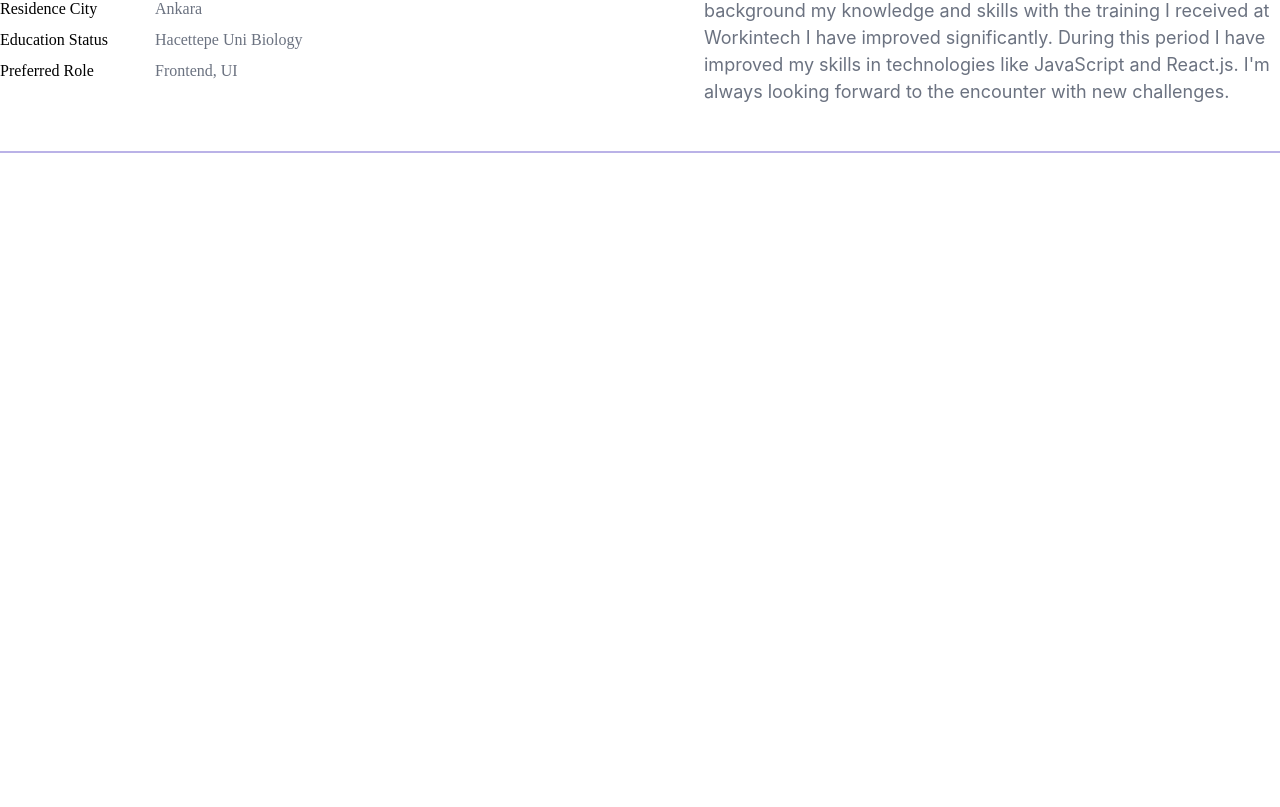
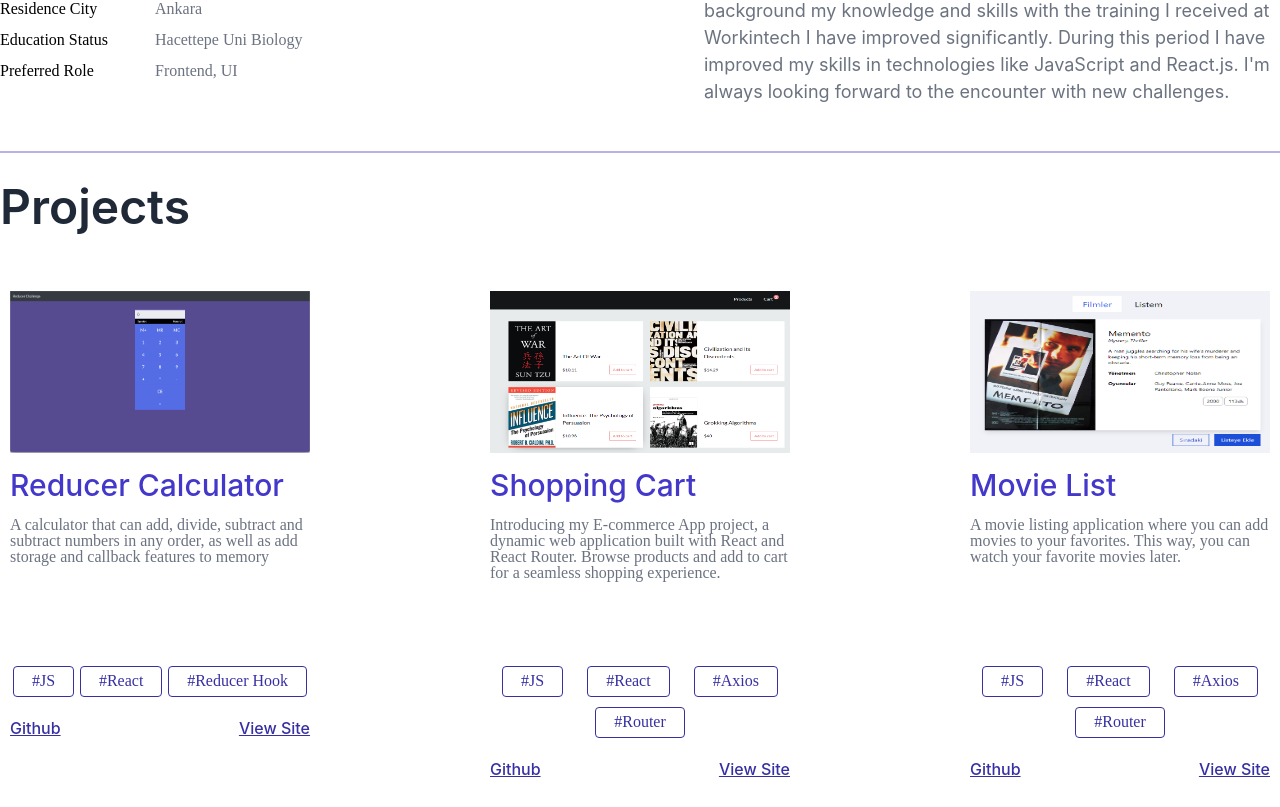
Before and after one commit to deniz244/web-sayfam, a React (Create React App) app: page / in a window 1280 px wide. Shown: the part 1067-1874 px from the top of the page. Before the commit the page ends 1250 px from the top, so only its background shows below. Built offline with nearby package versions, Linux system fonts and the light colour scheme.

Commit message:
projects comp bitti home.j'e eklendi

```diff
--- a/src/Data/projectsData.js
+++ b/src/Data/projectsData.js
@@ -1,4 +1,4 @@
-const data = [
+const projects = [
   {
     id: 1,
     language: "tr-TR",
@@ -7,7 +7,7 @@ const data = [
       "Sayıları herhangi bir sırayla toplayabilen, çarpabilen, bölebilen ve çıkartabilen, ayrıca hafızaya kaydetme ve callback özellikleri ekleyebilen bir hesap makinesi",
     websiteLink: "https://fsweb-s10g1-reducer-calculator-eta.vercel.app/",
     image: "hesapM.png",
-    yazilimlari: ["#JS", "#React", "#Axios", "#Router", "#Cypress", "#Yup"],
+    yazilimlari: ["#JS", "#React", "#Reducer Hook"],
     githubLink: "https://github.com/deniz244/fsweb-s10g1-reducer-calculator",
   },
   {
@@ -18,7 +18,7 @@ const data = [
       "A calculator that can add, divide, subtract and subtract numbers in any order, as well as add storage and callback features to memory",
     websiteLink: "https://fsweb-s10g1-reducer-calculator-eta.vercel.app/",
     image: "hesapM.png",
-    yazilimlari: ["#JS", "#React", "#Axios", "#Router", "#Cypress", "#Yup"],
+    yazilimlari: ["#JS", "#React", "#Reducer Hook"],
     githubLink: "https://github.com/deniz244/fsweb-s10g1-reducer-calculator",
   },
   {
@@ -29,7 +29,7 @@ const data = [
       "Alışveriş Sepeti Uygulaması, React ve React Router ile geliştirilen dinamik bir web uygulaması. Ürünlere göz atın ve sepete ekleyerek sorunsuz bir alışveriş deneyimi yaşayın.",
     websiteLink: "https://fsweb-s11g1-shopping-cart-xi.vercel.app/",
     image: "sepet.png",
-    yazilimlari: ["#JS", "#React", "#Axios", "#Router", "#Cypress"],
+    yazilimlari: ["#JS", "#React", "#Axios", "#Router"],
     githubLink: "https://github.com/deniz244/fsweb-s11g1-shopping-cart",
   },
   {
@@ -40,7 +40,7 @@ const data = [
       "Introducing my E-commerce App project, a dynamic web application built with React and React Router. Browse products and add to cart for a seamless shopping experience.",
     websiteLink: "https://fsweb-s11g1-shopping-cart-xi.vercel.app/",
     image: "sepet.png",
-    yazilimlari: ["#JS", "#React", "#Axios", "#Router", "#Cypress"],
+    yazilimlari: ["#JS", "#React", "#Axios", "#Router"],
     githubLink: "https://github.com/deniz244/fsweb-s11g1-shopping-cart",
   },
   {
@@ -51,7 +51,7 @@ const data = [
       "Film listeleyebileceğiniz bir uygulama ve filmleri favorilerinize ekleyebilirsiniz. Bu sayede favori filmlerinizi daha sonra izleyebilirsiniz.",
     websiteLink: "https://fsweb-s10g3-redux-watchlist-gray.vercel.app/",
     image: "film.png",
-    yazilimlari: ["#JS", "#React", "#Axios", "#Router", "#Cypress"],
+    yazilimlari: ["#JS", "#React", "#Axios", "#Router"],
     githubLink: "https://github.com/deniz244/fsweb-s10g3-redux-watchlist",
   },
   {
@@ -62,9 +62,9 @@ const data = [
       "A movie listing application where you can add movies to your favorites. This way, you can watch your favorite movies later.",
     websiteLink: "https://fsweb-s10g3-redux-watchlist-gray.vercel.app/",
     image: "film.png",
-    yazilimlari: ["#JS", "#React", "#Axios", "#Router", "#Cypress"],
+    yazilimlari: ["#JS", "#React", "#Axios", "#Router"],
     githubLink: "https://github.com/deniz244/fsweb-s10g3-redux-watchlist",
   },
 ];
 
-export default data;
+export default projects;
--- a/src/comps/Projects.js
+++ b/src/comps/Projects.js
@@ -1,3 +1,52 @@
+import React, { useContext } from "react";
+
+//css
+import "./css/Projects.css";
+
+//context
+import { LanguageContext } from "../contexts/LanguageContext";
+
+//projects data
+import projects from "../Data/projectsData";
+
 export default function Projects() {
-  return;
+  const { language } = useContext(LanguageContext);
+
+  return (
+    <div className="ProjectsMain">
+      <div className="ProjectsContainer1">
+        <h3>{language === "tr-TR" ? "Projeler" : "Projects"}</h3>
+      </div>
+      <div className="ProjectsContainer2">
+        {projects
+          .filter((item) => item.language === language)
+          .map((item) => (
+            <div key={item.id} className="Sayfalarim">
+              <img
+                className="DataFoto"
+                src={`/images/${item.image}`}
+                alt={item.title}
+              />
+              <h4 className="DataBaslik">{item.title}</h4>
+              <p className="DataAciklama">{item.description}</p>
+              <p className="Yazilimlar">
+                {item.yazilimlari.map((yazilim) => (
+                  <span className="DataYazilimlar" key={yazilim}>
+                    {yazilim}
+                  </span>
+                ))}
+              </p>
+              <p className="DataLinkler">
+                <a rel="noreferrer" target="_blank" href={item.githubLink}>
+                  Github
+                </a>
+                <a rel="noreferrer" target="_blank" href={item.websiteLink}>
+                  {language === "tr-TR" ? "Siteye Git" : "View Site"}
+                </a>
+              </p>
+            </div>
+          ))}
+      </div>
+    </div>
+  );
 }
--- /dev/null
+++ b/src/comps/css/Projects.css
@@ -0,0 +1,78 @@
+.ProjectsMain {
+  transition: scroll-behavior 0.5s ease-in-out;
+}
+.ProjectsContainer2 {
+  display: flex;
+  justify-content: space-between;
+  flex-wrap: wrap;
+}
+.Sayfalarim {
+  width: 300px;
+  margin: 30px 10px;
+}
+.DataFoto {
+  width: 300px;
+  height: 180px;
+  padding-bottom: 18px;
+}
+.DataBaslik {
+  font-family: "Inter";
+  font-style: normal;
+  font-weight: 500;
+  font-size: 30px;
+  line-height: 28px;
+  padding-bottom: 18px;
+}
+.DataAciklama {
+  height: 126px;
+  max-height: 126px;
+  overflow: auto;
+  margin-bottom: 18px;
+}
+.Yazilimlar {
+  display: flex;
+  justify-content: space-around;
+  flex-wrap: wrap;
+  padding-bottom: 18px;
+}
+.DataYazilimlar {
+  padding: 6px 18px 7px;
+  gap: 10px;
+  border-radius: 4px;
+  margin: 5px 0px;
+}
+.dark-mode .DataYazilimlar {
+  background: #383838;
+  border: 1px solid #8f88ff;
+  color: #8f88ff;
+}
+.light-mode .DataYazilimlar {
+  background: #ffffff;
+  border: 1px solid #3730a3;
+  color: #3730a3;
+}
+
+.DataLinkler {
+  display: flex;
+  justify-content: space-between;
+  flex-wrap: wrap;
+}
+.DataLinkler a {
+  font-family: "Inter";
+  font-style: normal;
+  font-weight: 500;
+  font-size: 16px;
+  line-height: 16px;
+  text-decoration-line: underline;
+}
+.dark-mode .DataLinkler {
+  color: #e1e1ff;
+}
+.light-mode .DataLinkler {
+  color: #3730a3;
+}
+@media (max-width: 1150px) {
+  .ProjectsContainer2 {
+    justify-content: space-around;
+  }
+}
--- a/src/layout/Home.js
+++ b/src/layout/Home.js
@@ -1,6 +1,7 @@
 import Hero from "../comps/Hero";
 import NavBar from "../comps/NavBar";
 import Profile from "../comps/Profile";
+import Projects from "../comps/Projects";
 import Skills from "../comps/Skills";
 
 export default function Home() {
@@ -11,6 +12,7 @@ export default function Home() {
         <Hero />
         <Skills />
         <Profile />
+        <Projects />
       </div>
     </div>
   );
```
